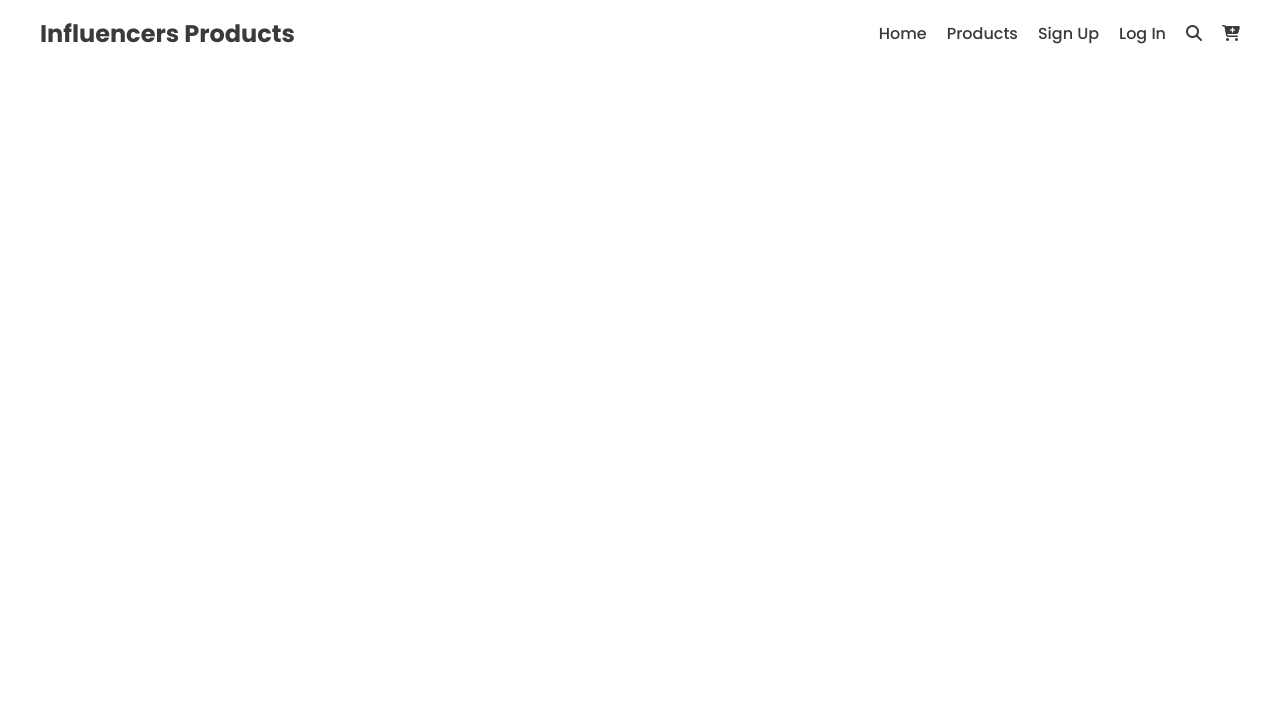
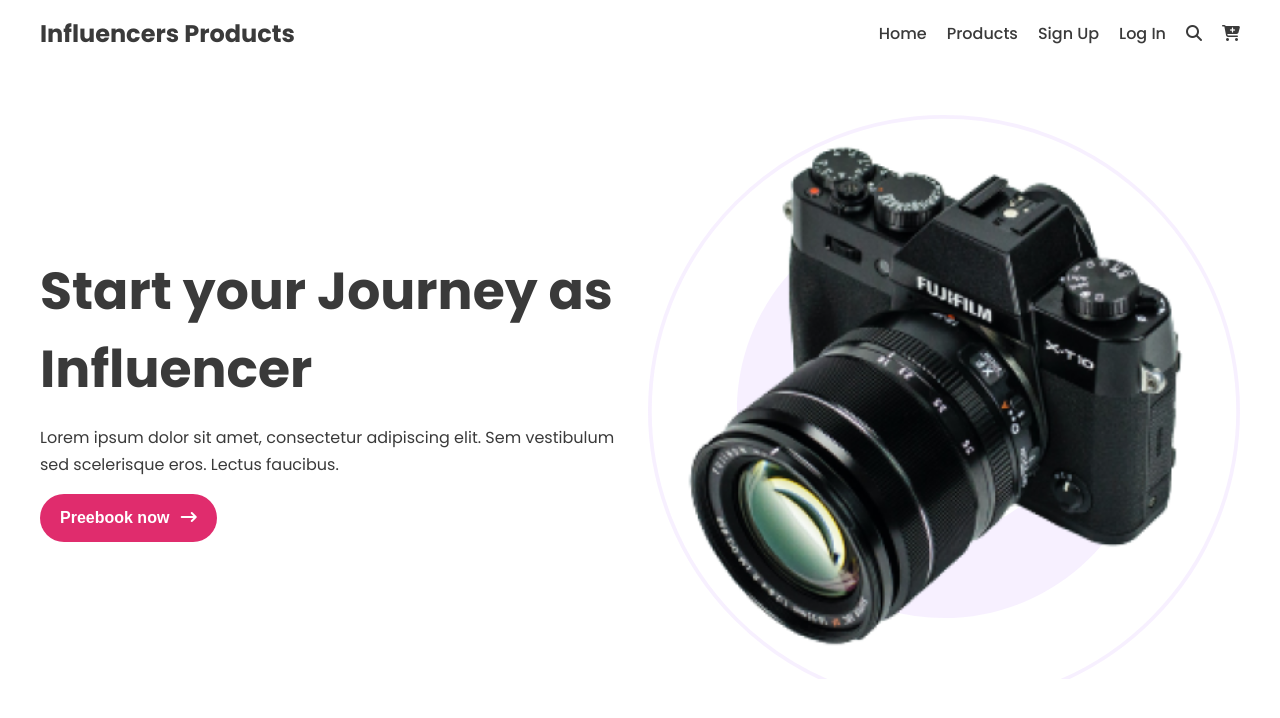
Before and after one commit to Dev-Zual/influencer-gear, a plain HTML site: page index.html in a window 1280 px wide. Drawn offline with Linux system fonts and the light colour scheme.

Commit message:
banner area done

```diff
--- a/css/main.css
+++ b/css/main.css
@@ -35,6 +35,16 @@ body {
   --primary-text-color: #3a3a3a;
   --secondary-text-color: #18191f;
   --third-text-color: #787885;
+  --btn-color: #e02c6d;
+}
+.btn-primary {
+  background-color: var(--btn-color);
+  color: #fff;
+  padding: 15px 20px;
+  font-weight: 700;
+  font-size: 1rem;
+  border: none;
+  border-radius: 8px;
 }
 /** header area styles */
 .header-area {
@@ -60,3 +70,45 @@ nav ul li a {
   font-weight: 700;
   font-style: normal;
 }
+/** banner area styles */
+.banner-area {
+  display: flex;
+  margin: 3rem 0rem;
+  align-items: center;
+  justify-content: space-between;
+  gap: 1rem;
+}
+
+.banner-text {
+  width: 50%;
+}
+
+.banner-img {
+  width: 50%;
+  background: url("../images/Circle\ design.svg");
+  background-repeat: no-repeat;
+  background-size: cover;
+}
+
+.banner-img img {
+  width: 100%;
+}
+
+.banner-text h1 {
+  font-size: 3.25rem;
+  font-weight: 700;
+  color: var(--primary-text-color);
+}
+
+.banner-text p {
+  font-size: 1rem;
+  margin: 1rem 0;
+  line-height: 1.7rem;
+  color: var(--primary-text-color);
+}
+.banner-text button {
+  border-radius: 29px;
+}
+.banner-text button i {
+  margin-left: 7px;
+}
--- a/index.html
+++ b/index.html
@@ -34,7 +34,25 @@
         </div>
       </div>
     </header>
-    <main></main>
+    <main>
+      <div class="container">
+        <div class="banner-area">
+          <div class="banner-text">
+            <h1>Start your Journey as Influencer</h1>
+            <p>
+              Lorem ipsum dolor sit amet, consectetur adipiscing elit. Sem
+              vestibulum sed scelerisque eros. Lectus faucibus.
+            </p>
+            <button class="btn-primary">
+              Preebook now <i class="fa-solid fa-arrow-right-long"></i>
+            </button>
+          </div>
+          <div class="banner-img">
+            <img src="./images/main-camera.png" alt="" />
+          </div>
+        </div>
+      </div>
+    </main>
     <footer></footer>
   </body>
 </html>
```
